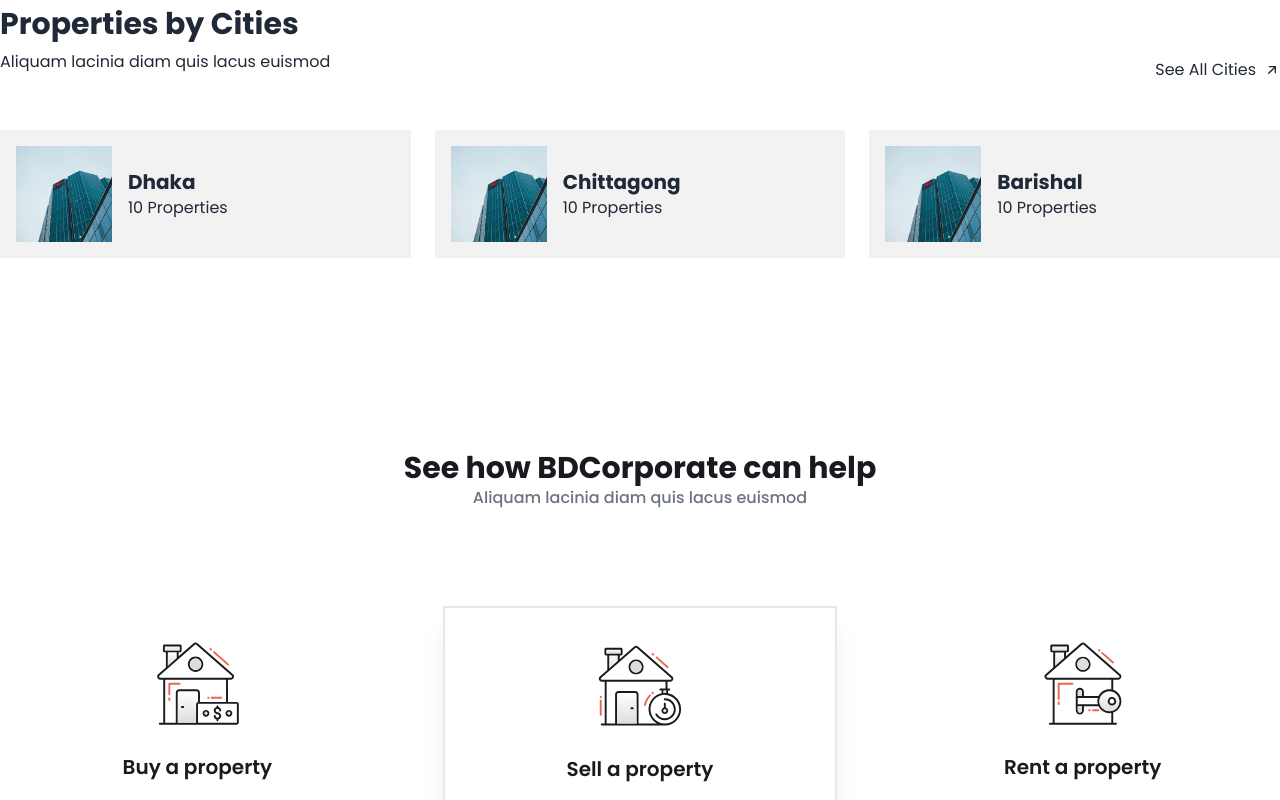
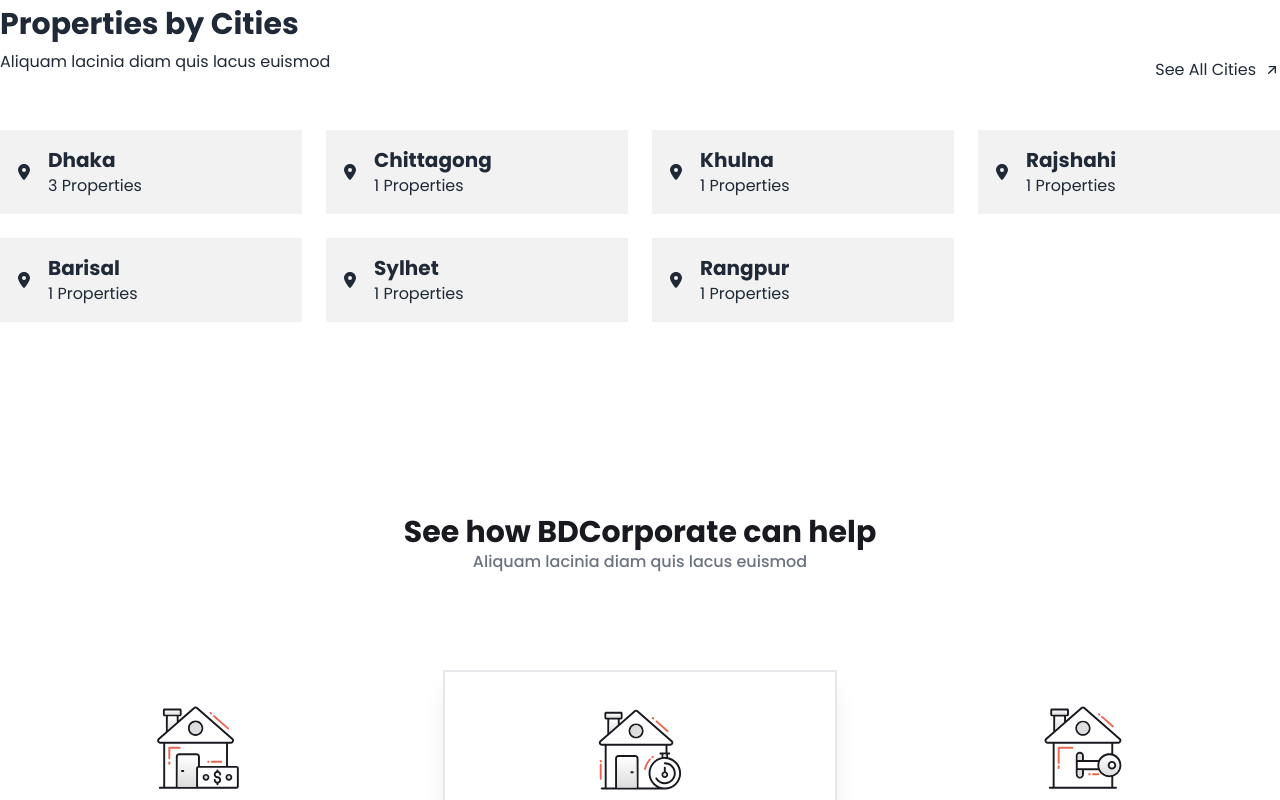
Before and after one commit to MamunKhan71/Bd-Corporate, a React (Vite) app in the folder bd-housing/: page / in a window 1280 px wide. Shown: the part 1820-2620 px from the top of the page. Built offline with nearby package versions, Linux system fonts and the light colour scheme; no server answers.

Commit message:
Added all the cities grouped by list

```diff
--- a/bd-housing/public/real-estate.json
+++ b/bd-housing/public/real-estate.json
@@ -10,6 +10,7 @@
       "status": "Sale",
       "area": "10,000 sq ft",
       "location": "Downtown, Dhaka",
+      "city": "Dhaka",
       "facilities": [
         "Open floor offices",
         "Conference rooms",
@@ -28,7 +29,8 @@
       "price": "10,000/month",
       "status": "Rent",
       "area": "2,000 sq ft",
-      "location": "Shopping Mall, Dhaka",
+      "location": "Shopping Mall, Chittagong",
+      "city": "Chittagong",
       "facilities": [
         "Storefront windows",
         "Storage room",
@@ -47,7 +49,8 @@
       "price": "35,00,000",
       "status": "Sale",
       "area": "20,000 sq ft",
-      "location": "Industrial Park, Dhaka",
+      "location": "Industrial Park, Khulna",
+      "city": "Khulna",
       "facilities": [
         "Loading docks",
         "High ceilings",
@@ -66,7 +69,8 @@
       "price": "80,000/month",
       "status": "Rent",
       "area": "3,500 sq ft",
-      "location": "Restaurant Row, Dhaka",
+      "location": "Restaurant Row, Rajshahi",
+      "city": "Rajshahi",
       "facilities": [
         "Commercial kitchen",
         "Bar area",
@@ -85,7 +89,8 @@
       "price": "15,000/month",
       "status": "Rent",
       "area": "5,000 sq ft",
-      "location": "Financial District, Dhaka",
+      "location": "Financial District, Barisal",
+      "city": "Barisal",
       "facilities": [
         "Executive boardrooms",
         "Catering services",
@@ -104,7 +109,8 @@
       "price": "2,500/month per desk",
       "status": "Rent",
       "area": "Shared workspace",
-      "location": "Innovation District, Dhaka",
+      "location": "Innovation District, Sylhet",
+      "city": "Sylhet",
       "facilities": [
         "High-speed internet",
         "Meeting rooms",
@@ -123,7 +129,8 @@
       "price": "20,000/night",
       "status": "Rent",
       "area": "10,000 sq ft",
-      "location": "Entertainment District, Dhaka",
+      "location": "Entertainment District, Rangpur",
+      "city": "Rangpur",
       "facilities": [
         "Stage and lighting setup",
         "Bar facilities",
@@ -143,6 +150,7 @@
       "status": "Sale",
       "area": "25,000 sq ft",
       "location": "Arts District, Dhaka",
+      "city": "Dhaka",
       "facilities": [
         "Loft-style apartments",
         "Art studios",
@@ -162,6 +170,7 @@
       "status": "Sale",
       "area": "6,000 sq ft",
       "location": "Suburban Area, Dhaka",
+      "city": "Dhaka",
       "facilities": [
         "Fitness studio",
         "Steam rooms",
--- a/bd-housing/src/components/Cities.jsx
+++ b/bd-housing/src/components/Cities.jsx
@@ -1,6 +1,17 @@
+import { useContext } from "react";
 import { TbArrowUpRight } from "react-icons/tb";
+import { ContentContext } from "../provider/ContextProvider";
+import { FaLocationDot } from "react-icons/fa6";
+const Cities = () => {
+    const { propertyData } = useContext(ContentContext)
+    const citiesCount = propertyData.reduce((acc, data) => {
+        const city = data.city;
+        acc[city] = (acc[city] || 0) + 1;
+        return acc;
+    }, {});
 
-const Cities = () => {
+    const cities = Object.entries(citiesCount);
+
     return (
         <div className="container mx-auto mt-24">
             <h1 className="text-3xl font-bold">Properties by Cities</h1>
@@ -8,33 +19,19 @@ const Cities = () => {
                 <p>Aliquam lacinia diam quis lacus euismod</p>
                 <p className="inline-flex items-center gap-2">See All Cities <TbArrowUpRight /></p>
             </div>
-            <div className="grid grid-cols-3 gap-6 my-12">
-                <div className="flex gap-4 items-center bg-base-200 p-4 rounded-none">
-                    <div className="w-24 h-24">
-                        <img className="w-full h-full object-cover rounded-none" src="images/header.jpg" alt="" />
-                    </div>
-                    <div>
-                        <h1 className="font-bold text-xl">Dhaka</h1>
-                        <p>10 Properties</p>
-                    </div>
-                </div>
-                <div className="flex gap-4 items-center bg-base-200 p-4 rounded-none">
-                    <div className="w-24 h-24">
-                        <img className="w-full h-full object-cover rounded-none" src="images/header.jpg" alt="" />
-                    </div>
-                    <div>
-                        <h1 className="font-bold text-xl">Chittagong</h1>
-                        <p>10 Properties</p>
-                    </div>
-                </div>
-                <div className="flex gap-4 items-center bg-base-200 p-4 rounded-none">
-                    <div className="w-24 h-24">
-                        <img className="w-full h-full object-cover rounded-none" src="images/header.jpg" alt="" />
-                    </div>
-                    <div>
-                        <h1 className="font-bold text-xl">Barishal</h1>
-                        <p>10 Properties</p>
-                    </div>
+            <div>
+                <div className="grid grid-cols-4 gap-6 my-12">
+                    {cities.map(([city, count]) => (
+                        <div key={city} className="flex gap-4 items-center bg-base-200 p-4 rounded-none hover:cursor-pointer" title={`See all cities from ${city}`}>
+                            <div>
+                                <FaLocationDot />
+                            </div>
+                            <div>
+                                <h1 className="font-bold text-xl">{city}</h1>
+                                <p>{count} Properties</p>
+                            </div>
+                        </div>
+                    ))}
                 </div>
             </div>
         </div>
--- a/bd-housing/src/components/FeaturedProperties.jsx
+++ b/bd-housing/src/components/FeaturedProperties.jsx
@@ -1,9 +1,15 @@
+import { useContext } from "react";
 import { TbArrowUpRight } from "react-icons/tb";
 import { Link } from "react-router-dom";
-
-
+import { ContentContext } from "../provider/ContextProvider";
+import { RiPriceTag2Line } from "react-icons/ri";
+import { TbCurrentLocation } from "react-icons/tb";
+import { FaRegDotCircle } from "react-icons/fa";
 
 const FeaturedProperties = () => {
+    const { propertyData } = useContext(ContentContext);
+    // console.log(propertyData);
+    const data = (propertyData.sort((a, b) => parseInt(b.price.replaceAll(',', '')) - parseInt(a.price.replaceAll(',', ''))).slice(0, 4));
     return (
         <div className="mt-24 container mx-auto space-y-4">
             <h1 className="text-center font-bold text-3xl">Our Featured Properties</h1>
@@ -13,105 +19,36 @@ const FeaturedProperties = () => {
                 <button className="border-primary btn border-2 text-primary bg-transparent rounded-none">For Rent</button>
             </div>
             <div className="grid grid-cols-4 gap-6 py-12">
-                <div className="card card-compact bg-base-100 shadow-xl rounded-none">
-                    <figure><img className="h-72 object-cover" src="images/header3.jpg" alt="Shoes" /></figure>
-                    <div className="card-body">
-                        <h2 className="card-title">Luxury Family Home</h2>
-                        <p>132 Greene Ave</p>
-                        <div className="flex gap-6 items-center">
-                            <div className="flex gap-2 items-center">
-                                <div className="w-12 h-12 flex items-center justify-center">
-                                    <img width="20" height="20" src="https://img.icons8.com/ios/50/length.png" alt="length" />
+                {
+                    data.map(data => (
+                        <>
+                            <div className="card card-compact bg-base-100 shadow-xl rounded-none">
+                                <figure className="relative"><img className="h-72 w-full object-cover" src={data.image} alt="Shoes" />
+                                    <div className="flex gap-2 absolute bottom-4 right-4">
+                                        <p className="text-xs font-semibold text-primary bg-white p-2">{data.segment_name}</p>
+                                        <p className="text-xs font-semibold text-primary bg-white p-2">{data.area}</p>
+                                    </div>
+                                    <p className="absolute top-4 right-4 text-xs font-semibold text-white bg-[#EB6753] p-2 inline-flex gap-2 items-center"><FaRegDotCircle className="text-base" />{data.status}</p>
+                                </figure>
+                                <div className="card-body space-y-2">
+                                    <h2 className="card-title">{data.estate_title}</h2>
+                                    <p className="text-base font-medium inline-flex items-center gap-2"><RiPriceTag2Line />{data.price.split('/')[0]} $</p>
+                                    <p className="inline-flex font-medium gap-2 items-center"><TbCurrentLocation className="text-xl" />{data.location}</p>
+                                    <div className="flex gap-1 justify-start flex-wrap">
+                                        {
+                                            data.facilities.map(data => <>
+                                                <span className="text-gray-500 text-xs border border-[#EB6753] p-1">{data}</span>
+                                            </>)
+                                        }
+                                    </div>
+                                    <div className="card-actions justify-end ">
+                                        <Link to={`${data.id}`} className="btn bg-primary text-white rounded-none flex-1">View Property</Link>
+                                    </div>
                                 </div>
-                                <p className="font-semibold text-primary">9 Beds</p>
                             </div>
-                            <div className="flex gap-2 items-center">
-                                <div className="w-12 h-12 flex items-center justify-center">
-                                    <img width="20" height="204" src="https://img.icons8.com/material-two-tone/24/spinner-frame-5.png" alt="spinner-frame-5" />
-                                </div>
-                                <p className="font-semibold text-primary">Sale</p>
-                            </div>
-                        </div>
-                        <div>
-                            <button>Commercial</button>
-                        </div>
-                        <div className="card-actions justify-end">
-                            <button className="btn bg-primary text-white rounded-none">$ 5,500</button>
-                        </div>
-                    </div>
-                </div>
-                <div className="card card-compact bg-base-100 shadow-xl rounded-none">
-                    <figure><img className="h-72 object-cover" src="images/header2.jpg" alt="Shoes" /></figure>
-                    <div className="card-body">
-                        <h2 className="card-title">Luxury Family Home</h2>
-                        <p>132 Greene Ave</p>
-                        <div className="flex gap-6 items-center">
-                            <div className="flex gap-2 items-center">
-                                <div className="w-12 h-12 flex items-center justify-center">
-                                    <img width="20" height="20" src="https://img.icons8.com/ios/50/length.png" alt="length" />
-                                </div>
-                                <p className="font-semibold text-primary">9 Beds</p>
-                            </div>
-                            <div className="flex gap-2 items-center">
-                                <div className="w-12 h-12 flex items-center justify-center">
-                                    <img width="20" height="204" src="https://img.icons8.com/material-two-tone/24/spinner-frame-5.png" alt="spinner-frame-5" />
-                                </div>
-                                <p className="font-semibold text-primary">Sale</p>
-                            </div>
-                        </div>
-                        <div className="card-actions justify-end">
-                            <button className="btn bg-primary text-white rounded-none">$ 5,500</button>
-                        </div>
-                    </div>
-                </div>
-                <div className="card card-compact bg-base-100 shadow-xl rounded-none">
-                    <figure><img className="h-72 object-cover" src="images/header.jpg" alt="Shoes" /></figure>
-                    <div className="card-body">
-                        <h2 className="card-title">Luxury Family Home</h2>
-                        <p>132 Greene Ave</p>
-                        <div className="flex gap-6 items-center">
-                            <div className="flex gap-2 items-center">
-                                <div className="w-12 h-12 flex items-center justify-center">
-                                    <img width="20" height="20" src="https://img.icons8.com/ios/50/length.png" alt="length" />
-                                </div>
-                                <p className="font-semibold text-primary">9 Beds</p>
-                            </div>
-                            <div className="flex gap-2 items-center">
-                                <div className="w-12 h-12 flex items-center justify-center">
-                                    <img width="20" height="204" src="https://img.icons8.com/material-two-tone/24/spinner-frame-5.png" alt="spinner-frame-5" />
-                                </div>
-                                <p className="font-semibold text-primary">Sale</p>
-                            </div>
-                        </div>
-                        <div className="card-actions justify-end">
-                            <button className="btn bg-primary text-white rounded-none">$ 5,500</button>
-                        </div>
-                    </div>
-                </div>
-                <div className="card card-compact bg-base-100 shadow-xl rounded-none">
-                    <figure><img className="h-72 object-cover" src="images/header3.jpg" alt="Shoes" /></figure>
-                    <div className="card-body">
-                        <h2 className="card-title">Luxury Family Home</h2>
-                        <p>132 Greene Ave</p>
-                        <div className="flex gap-6 items-center">
-                            <div className="flex gap-2 items-center">
-                                <div className="w-12 h-12 flex items-center justify-center">
-                                    <img width="20" height="20" src="https://img.icons8.com/ios/50/length.png" alt="length" />
-                                </div>
-                                <p className="font-semibold text-primary">9 Beds</p>
-                            </div>
-                            <div className="flex gap-2 items-center">
-                                <div className="w-12 h-12 flex items-center justify-center">
-                                    <img width="20" height="204" src="https://img.icons8.com/material-two-tone/24/spinner-frame-5.png" alt="spinner-frame-5" />
-                                </div>
-                                <p className="font-semibold text-primary">Sale</p>
-                            </div>
-                        </div>
-                        <div className="card-actions justify-end">
-                            <button className="btn bg-primary text-white rounded-none">$ 5,500</button>
-                        </div>
-                    </div>
-                </div>
+                        </>
+                    ))
+                }
             </div>
             <div className="flex gap-2 items-center justify-center">
                 <Link to="/properties" className="flex items-center justify-center gap-2 bg-primary text-white rounded-none btn">
--- a/bd-housing/src/pages/PropertyDetails.jsx
+++ b/bd-housing/src/pages/PropertyDetails.jsx
@@ -11,8 +11,8 @@ const PropertyDetails = () => {
             <div className="w-full h-[600px] flex items-center justify-center bg-[url(images/wavey-fingerprint.svg)]">
                 <img className="h-96 w-96 object-cover ring-2 ring-offset-4 shadow-2xl" src={data.image} alt="header" />
             </div>
-            <div className="grid grid-cols-4 gap-6 items-center">
-                <div className="col-span-3 space-y-8">
+            <div className="grid grid-cols-6 gap-6 items-center">
+                <div className="col-span-4 space-y-8">
                     <h1 className="text-3xl font-bold">{data.estate_title}</h1>
                     <h1 className="text-xl font-bold">Price : {data.price} $</h1>
                     <p className="text-justify leading-8">{data.description}</p>
@@ -31,7 +31,7 @@ const PropertyDetails = () => {
                         }
                     </div>
                 </div>
-                <div>
+                <div className="col-span-2">
                     <div className="card bg-base-100 shadow-xl rounded-none">
                         <div className="card-body space-y-4">
                             <h2 className="card-title">Property Details</h2>
--- a/bd-housing/src/provider/AuthProvider.jsx
+++ b/bd-housing/src/provider/AuthProvider.jsx
@@ -16,7 +16,6 @@ const AuthProvider = ({ children }) => {
         })
         return unsubscribe;
     }, [])
-    console.log(user);
     const createNewUser = (email, password) => {
         setLoading(true)
         return createUserWithEmailAndPassword(auth, email, password)
--- a/bd-housing/src/provider/ContextProvider.jsx
+++ b/bd-housing/src/provider/ContextProvider.jsx
@@ -8,7 +8,6 @@ const ContextProvider = ({children}) => {
         axios.get('real-estate.json')
             .then(res => setRealData(res.data.properties))
     },[])
-    console.log(propertyData);
     useEffect(()=>{
         axios.get('testimonial.json')
             .then(res => setTestimonial(res.data.testimonials))
```
Also changed, not shown: bd-housing/src/routes/ProtectedRoutes.jsx (added, +9 -0 lines).
